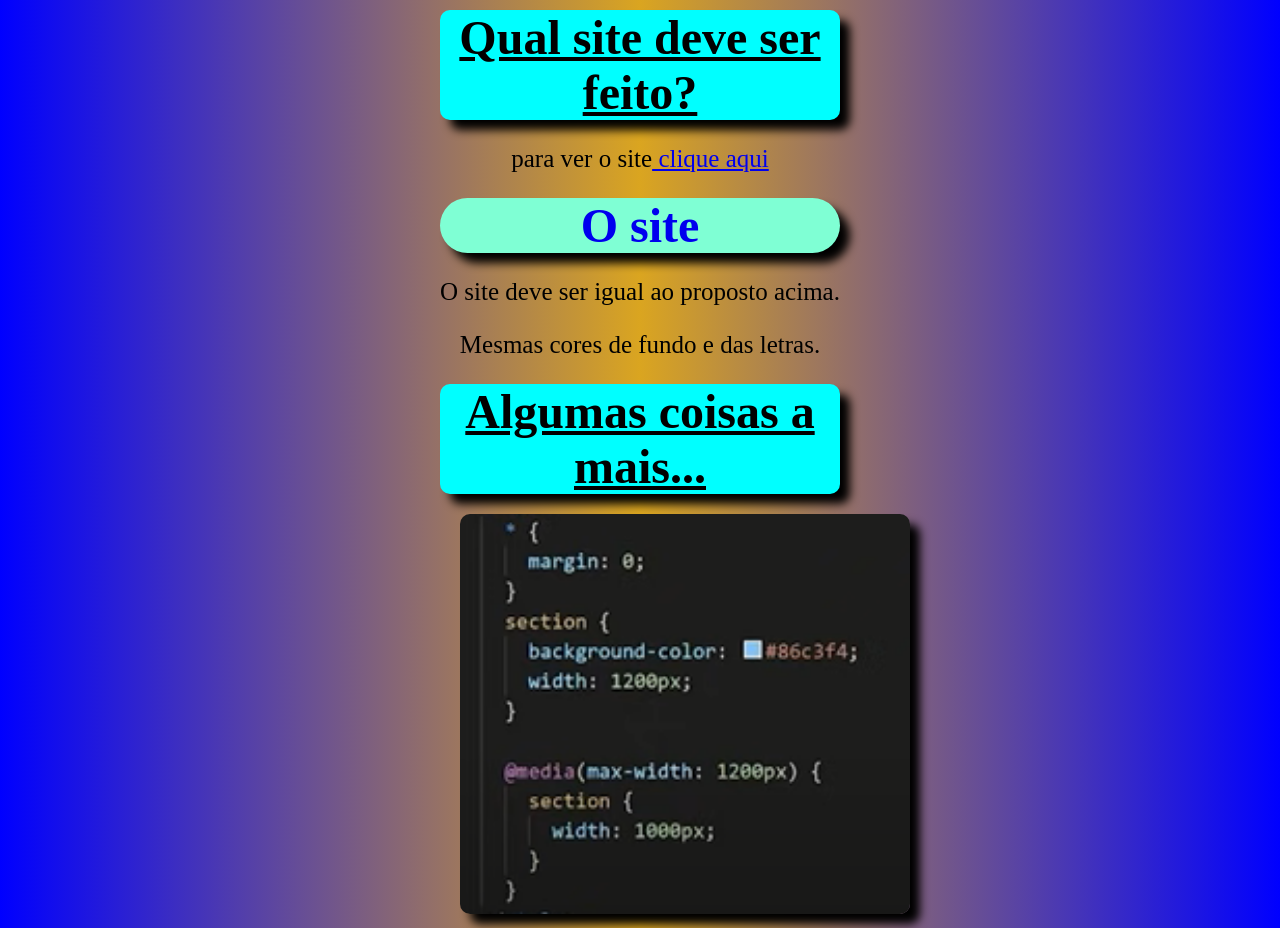
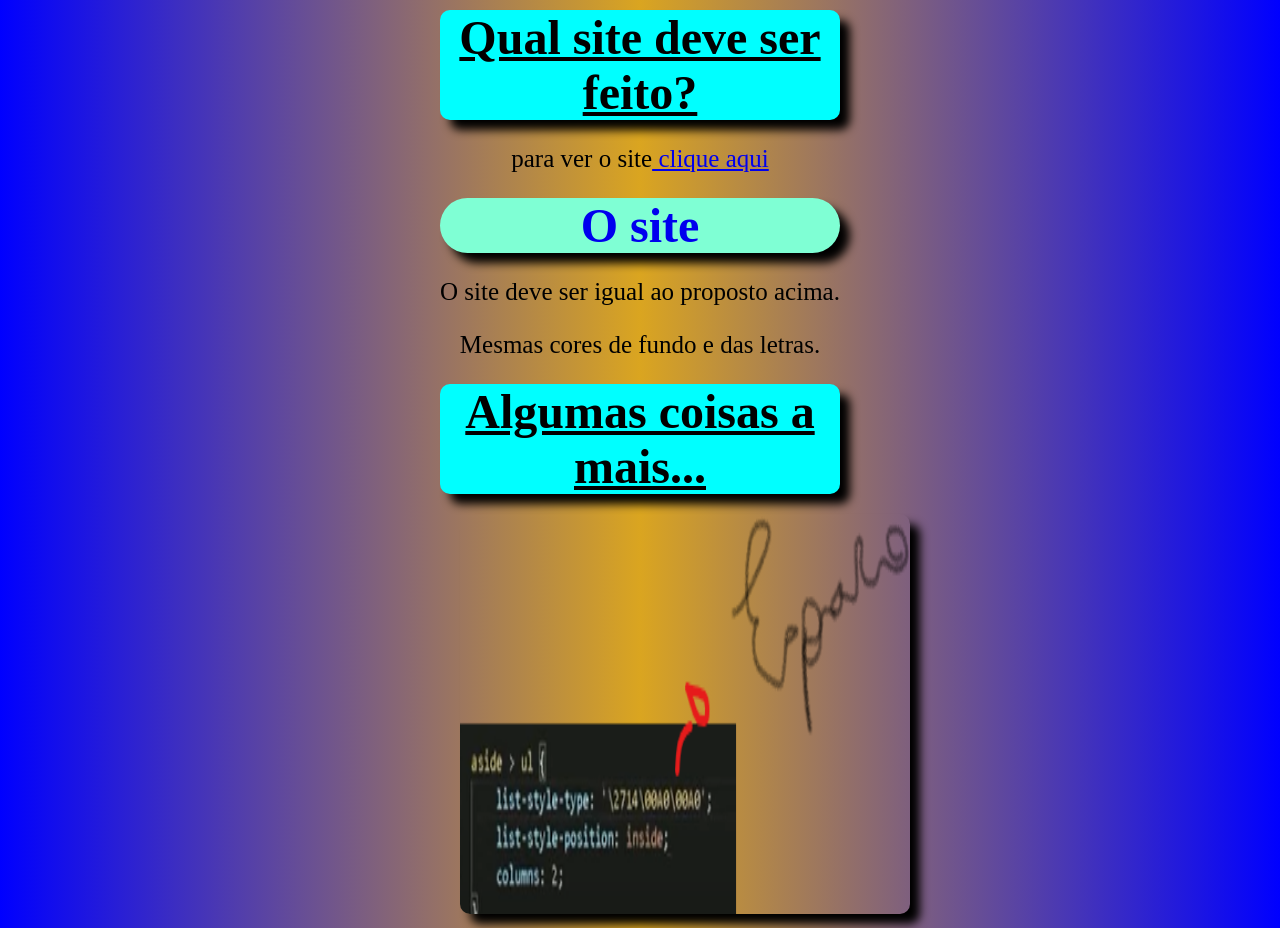
Before and after one commit to GabCebolhinha/Site-do-Desafio, a plain HTML site: page desafio.html in a window 1280 px wide. Drawn offline with Linux system fonts and the light colour scheme.

Commit message:
Update desafio.html

```diff
--- a/desafio.html
+++ b/desafio.html
@@ -63,6 +63,6 @@
     <p>O site deve ser igual ao proposto acima.</p>
     <p>Mesmas cores de fundo e das letras.</p>
     <h1>Algumas coisas a mais...</h1>
-    <img src="https://gabcebolhinha.github.io/Site-do-Desafio/resp.png">
+    <img src="https://gabcebolhinha.github.io/Site-do-Desafio/273.png">
 </body>
 </html>
```
